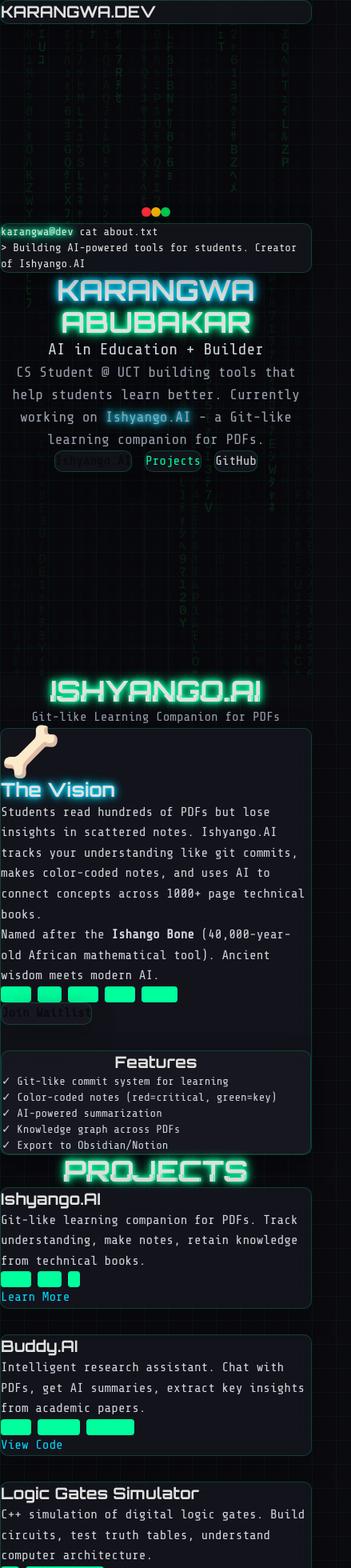
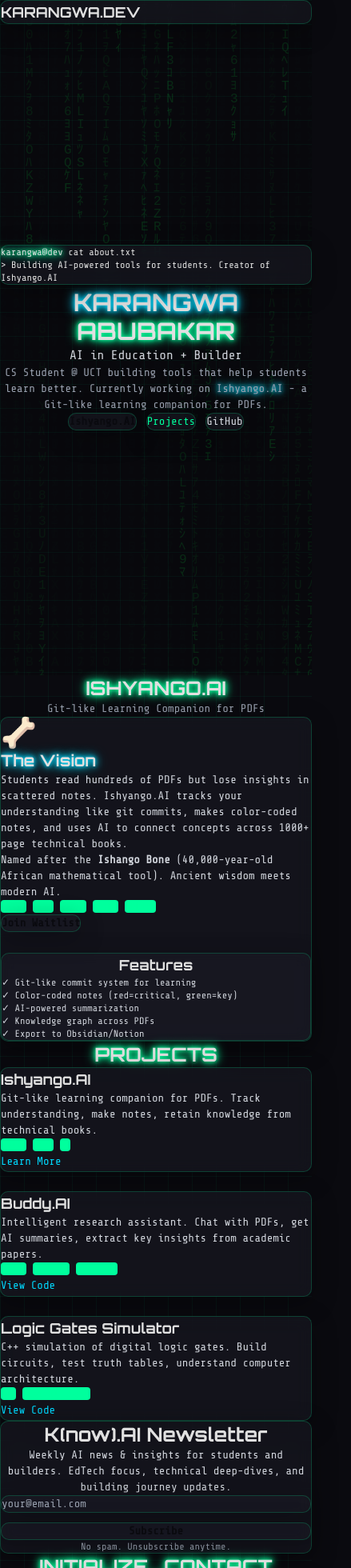
Before and after one commit to Papi84/karangwa-website, a Next.js app: page / in a window 390 px wide. Shown: the top 1960 px of the page at 80% size, 439 px wide, since content can reach past the window. Built offline with nearby package versions, Linux system fonts and the light colour scheme.

Commit message:
Fix responsive design

```diff
--- a/app/page.tsx
+++ b/app/page.tsx
@@ -10,17 +10,17 @@
 
       {/* Navigation */}
       <nav className="fixed top-0 w-full z-50 glass-card mx-4 mt-4 md:mx-8">
-        <div className="container mx-auto px-4 py-3 flex justify-between items-center">
+        <div className="container mx-auto px-4 py-3 flex justify-between items-center flex-wrap gap-2">
           <div className="flex items-center">
             <div className="mr-3">
               <i className="fas fa-code text-2xl neon-text"></i>
             </div>
-            <h1 className="text-xl font-bold">
+            <h1 className="text-lg md:text-xl font-bold">
               <span className="glitch" data-text="KARANGWA.DEV">KARANGWA.DEV</span>
             </h1>
           </div>
 
-          <div className="hidden md:flex space-x-8">
+          <div className="hidden md:flex space-x-4 lg:space-x-8 text-sm md:text-base">
             <Link href="#home" className="hover:text-[var(--neon-green)] transition duration-300">HOME</Link>
             <Link href="#ishyango" className="hover:text-[var(--neon-green)] transition duration-300">ISHYANGO.AI</Link>
             <Link href="#projects" className="hover:text-[var(--neon-green)] transition duration-300">PROJECTS</Link>
@@ -28,53 +28,53 @@
             <Link href="#about" className="hover:text-[var(--neon-green)] transition duration-300">ABOUT</Link>
             <Link href="#contact" className="hover:text-[var(--neon-green)] transition duration-300">CONTACT</Link>
           </div>
+
+          {/* Mobile Menu Button */}
+          <button className="md:hidden text-[var(--neon-green)] text-2xl">
+            <i className="fas fa-bars"></i>
+          </button>
         </div>
       </nav>
 
       {/* Hero Section */}
-      <section id="home" className="min-h-screen flex items-center justify-center pt-20">
-        <div className="container mx-auto px-4">
-          <div className="max-w-4xl mx-auto text-center">
-            <div className="mb-6">
-              <div className="inline-flex items-center mb-4">
-                <div className="w-3 h-3 bg-red-500 rounded-full mr-2"></div>
-                <div className="w-3 h-3 bg-yellow-500 rounded-full mr-2"></div>
-                <div className="w-3 h-3 bg-green-500 rounded-full"></div>
-              </div>
-              <div className="glass-card p-6 inline-block text-left">
-                <p className="text-sm md:text-base">
+      <section id="home" className="min-h-screen flex items-center justify-center pt-20 px-4">
+        <div className="container mx-auto max-w-5xl">
+          <div className="text-center">
+            <div className="mb-6 inline-block">
+              <div className="glass-card p-4 md:p-6 text-left">
+                <p className="text-xs md:text-base">
                   <span className="neon-text">karangwa@dev</span> cat about.txt
                 </p>
-                <p className="text-sm md:text-base mt-2">
+                <p className="text-xs md:text-base mt-2">
                   &gt; <span className="typewriter">Building AI-powered tools for students. Creator of Ishyango.AI</span><span className="terminal-cursor"></span>
                 </p>
               </div>
             </div>
 
-            <h2 className="text-4xl md:text-6xl font-bold mb-6">
+            <h2 className="text-3xl md:text-5xl lg:text-6xl font-bold mb-4 md:mb-6">
               <span className="neon-blue">KARANGWA</span>
               <br />
               <span className="neon-text">ABUBAKAR</span>
             </h2>
 
-            <p className="text-xl md:text-2xl mb-8 text-gray-300">
+            <p className="text-base md:text-xl lg:text-2xl mb-6 md:mb-8 text-gray-300">
               <i className="fas fa-brain mr-2 neon-text"></i>
               AI in Education + Builder
             </p>
 
-            <p className="text-lg mb-12 text-gray-400 max-w-2xl mx-auto">
+            <p className="text-sm md:text-lg mb-8 md:mb-12 text-gray-400 max-w-2xl mx-auto px-4">
               CS Student @ UCT building tools that help students learn better.
               Currently working on <span className="neon-blue">Ishyango.AI</span> - a Git-like learning companion for PDFs.
             </p>
 
-            <div className="flex flex-wrap justify-center gap-4">
-              <Link href="#ishyango" className="glass-card px-8 py-4 rounded bg-[var(--neon-green)] text-[var(--dark-bg)] font-bold hover:shadow-lg hover:shadow-[var(--glow-green)] transition duration-300">
+            <div className="flex flex-wrap justify-center gap-3 md:gap-4">
+              <Link href="#ishyango" className="glass-card px-6 md:px-8 py-3 md:py-4 rounded bg-[var(--neon-green)] text-[var(--dark-bg)] font-bold hover:shadow-lg hover:shadow-[var(--glow-green)] transition duration-300 text-sm md:text-base">
                 <i className="fas fa-rocket mr-2"></i>Ishyango.AI
               </Link>
-              <Link href="#projects" className="glass-card px-8 py-4 rounded border border-[var(--neon-green)] text-[var(--neon-green)] hover:bg-[var(--neon-green)] hover:text-[var(--dark-bg)] transition duration-300">
+              <Link href="#projects" className="glass-card px-6 md:px-8 py-3 md:py-4 rounded border border-[var(--neon-green)] text-[var(--neon-green)] hover:bg-[var(--neon-green)] hover:text-[var(--dark-bg)] transition duration-300 text-sm md:text-base">
                 <i className="fas fa-code mr-2"></i>Projects
               </Link>
-              <Link href="https://github.com/Papi84" target="_blank" className="glass-card px-8 py-4 rounded border border-gray-500 text-gray-300 hover:border-[var(--neon-blue)] hover:text-[var(--neon-blue)] transition duration-300">
+              <Link href="https://github.com/Papi84" target="_blank" className="glass-card px-6 md:px-8 py-3 md:py-4 rounded border border-gray-500 text-gray-300 hover:border-[var(--neon-blue)] hover:text-[var(--neon-blue)] transition duration-300 text-sm md:text-base">
                 <i className="fab fa-github mr-2"></i>GitHub
               </Link>
             </div>
@@ -83,43 +83,42 @@
       </section>
 
       {/* Ishyango.AI Featured Section */}
-      <section id="ishyango" className="py-20">
-        <div className="container mx-auto px-4">
-          <div className="max-w-4xl mx-auto">
-            <h2 className="text-4xl font-bold text-center mb-4">
+      <section id="ishyango" className="py-16 md:py-20 px-4">
+        <div className="container mx-auto max-w-5xl">
+          <h2 className="text-2xl md:text-4xl font-bold text-center mb-4">
             <span className="glitch neon-text" data-text="ISHYANGO.AI">ISHYANGO.AI</span>
           </h2>
-            <p className="text-center text-gray-400 mb-12">Git-like Learning Companion for PDFs</p>
+          <p className="text-center text-gray-400 mb-8 md:mb-12 text-sm md:text-base">Git-like Learning Companion for PDFs</p>
 
-            <div className="glass-card p-8">
-              <div className="grid md:grid-cols-2 gap-8 items-center">
+          <div className="glass-card p-4 md:p-8">
+            <div className="grid md:grid-cols-2 gap-6 md:gap-8 items-center">
               <div>
-                  <div className="text-6xl mb-4">🦴</div>
-                  <h3 className="text-2xl font-bold mb-4 neon-blue">The Vision</h3>
-                  <p className="text-gray-300 mb-4">
+                <div className="text-4xl md:text-6xl mb-4">🦴</div>
+                <h3 className="text-xl md:text-2xl font-bold mb-4 neon-blue">The Vision</h3>
+                <p className="text-gray-300 mb-4 text-sm md:text-base">
                   Students read hundreds of PDFs but lose insights in scattered notes.
                   Ishyango.AI tracks your understanding like git commits, makes color-coded notes,
                   and uses AI to connect concepts across 1000+ page technical books.
                 </p>
-                  <p className="text-gray-300 mb-6">
+                <p className="text-gray-300 mb-6 text-sm md:text-base">
                   Named after the <strong>Ishango Bone</strong> (40,000-year-old African mathematical tool).
                   Ancient wisdom meets modern AI.
                 </p>
                 <div className="flex flex-wrap gap-2 mb-6">
-                    <span className="px-3 py-1 bg-[var(--neon-green)] bg-opacity-20 text-[var(--neon-green)] rounded text-sm">Tauri</span>
-                    <span className="px-3 py-1 bg-[var(--neon-green)] bg-opacity-20 text-[var(--neon-green)] rounded text-sm">Rust</span>
-                    <span className="px-3 py-1 bg-[var(--neon-green)] bg-opacity-20 text-[var(--neon-green)] rounded text-sm">React</span>
-                    <span className="px-3 py-1 bg-[var(--neon-green)] bg-opacity-20 text-[var(--neon-green)] rounded text-sm">AI/ML</span>
-                    <span className="px-3 py-1 bg-[var(--neon-green)] bg-opacity-20 text-[var(--neon-green)] rounded text-sm">SQLite</span>
+                  <span className="px-2 md:px-3 py-1 bg-[var(--neon-green)] bg-opacity-20 text-[var(--neon-green)] rounded text-xs md:text-sm">Tauri</span>
+                  <span className="px-2 md:px-3 py-1 bg-[var(--neon-green)] bg-opacity-20 text-[var(--neon-green)] rounded text-xs md:text-sm">Rust</span>
+                  <span className="px-2 md:px-3 py-1 bg-[var(--neon-green)] bg-opacity-20 text-[var(--neon-green)] rounded text-xs md:text-sm">React</span>
+                  <span className="px-2 md:px-3 py-1 bg-[var(--neon-green)] bg-opacity-20 text-[var(--neon-green)] rounded text-xs md:text-sm">AI/ML</span>
+                  <span className="px-2 md:px-3 py-1 bg-[var(--neon-green)] bg-opacity-20 text-[var(--neon-green)] rounded text-xs md:text-sm">SQLite</span>
                 </div>
-                  <Link href="#contact" className="glass-card px-6 py-3 rounded bg-[var(--neon-blue)] text-[var(--dark-bg)] font-bold inline-block hover:shadow-lg hover:shadow-[var(--glow-blue)] transition duration-300">
+                <Link href="#contact" className="glass-card px-6 py-3 rounded bg-[var(--neon-blue)] text-[var(--dark-bg)] font-bold inline-block hover:shadow-lg hover:shadow-[var(--glow-blue)] transition duration-300 text-sm md:text-base">
                   <i className="fas fa-envelope mr-2"></i>Join Waitlist
                 </Link>
               </div>
-                <div className="glass-card p-6 text-center">
-                  <i className="fas fa-book-open text-6xl neon-blue mb-4"></i>
-                  <h4 className="text-xl font-bold mb-2">Features</h4>
-                  <ul className="text-gray-300 text-sm space-y-2 text-left">
+              <div className="glass-card p-4 md:p-6 text-center">
+                <i className="fas fa-book-open text-4xl md:text-6xl neon-blue mb-4"></i>
+                <h4 className="text-lg md:text-xl font-bold mb-2">Features</h4>
+                <ul className="text-gray-300 text-xs md:text-sm space-y-2 text-left">
                   <li>✓ Git-like commit system for learning</li>
                   <li>✓ Color-coded notes (red=critical, green=key)</li>
                   <li>✓ AI-powered summarization</li>
@@ -130,69 +129,68 @@
             </div>
           </div>
         </div>
-        </div>
       </section>
 
       {/* Projects Section */}
-      <section id="projects" className="py-20">
-        <div className="container mx-auto px-4">
-          <h2 className="text-4xl font-bold text-center mb-16">
+      <section id="projects" className="py-16 md:py-20 px-4">
+        <div className="container mx-auto max-w-5xl">
+          <h2 className="text-2xl md:text-4xl font-bold text-center mb-12 md:mb-16">
             <span className="glitch neon-text" data-text="PROJECTS">PROJECTS</span>
           </h2>
 
-          <div className="grid md:grid-cols-2 lg:grid-cols-3 gap-8">
+          <div className="grid md:grid-cols-2 lg:grid-cols-3 gap-6 md:gap-8">
             {/* Ishyango.AI Card */}
-            <div className="glass-card p-6">
+            <div className="glass-card p-4 md:p-6">
               <div className="flex items-center mb-4">
-                <i className="fas fa-brain text-4xl neon-blue mr-4"></i>
-                <h3 className="text-xl font-bold">Ishyango.AI</h3>
+                <i className="fas fa-brain text-3xl md:text-4xl neon-blue mr-3 md:mr-4"></i>
+                <h3 className="text-lg md:text-xl font-bold">Ishyango.AI</h3>
               </div>
-              <p className="text-gray-300 mb-4">
+              <p className="text-gray-300 mb-4 text-sm md:text-base">
                 Git-like learning companion for PDFs. Track understanding, make notes, retain knowledge from technical books.
               </p>
               <div className="flex flex-wrap gap-2 mb-4">
-                <span className="px-3 py-1 bg-[var(--neon-green)] bg-opacity-20 text-[var(--neon-green)] rounded text-sm">Tauri</span>
-                <span className="px-3 py-1 bg-[var(--neon-green)] bg-opacity-20 text-[var(--neon-green)] rounded text-sm">Rust</span>
-                <span className="px-3 py-1 bg-[var(--neon-green)] bg-opacity-20 text-[var(--neon-green)] rounded text-sm">AI</span>
+                <span className="px-2 md:px-3 py-1 bg-[var(--neon-green)] bg-opacity-20 text-[var(--neon-green)] rounded text-xs md:text-sm">Tauri</span>
+                <span className="px-2 md:px-3 py-1 bg-[var(--neon-green)] bg-opacity-20 text-[var(--neon-green)] rounded text-xs md:text-sm">Rust</span>
+                <span className="px-2 md:px-3 py-1 bg-[var(--neon-green)] bg-opacity-20 text-[var(--neon-green)] rounded text-xs md:text-sm">AI</span>
               </div>
-              <Link href="#ishyango" className="text-[var(--neon-blue)] hover:underline">
+              <Link href="#ishyango" className="text-[var(--neon-blue)] hover:underline text-sm md:text-base">
                 <i className="fas fa-arrow-right mr-2"></i>Learn More
               </Link>
             </div>
 
             {/* Buddy.AI Card */}
-            <div className="glass-card p-6">
+            <div className="glass-card p-4 md:p-6">
               <div className="flex items-center mb-4">
-                <i className="fas fa-robot text-4xl neon-blue mr-4"></i>
-                <h3 className="text-xl font-bold">Buddy.AI</h3>
+                <i className="fas fa-robot text-3xl md:text-4xl neon-blue mr-3 md:mr-4"></i>
+                <h3 className="text-lg md:text-xl font-bold">Buddy.AI</h3>
               </div>
-              <p className="text-gray-300 mb-4">
+              <p className="text-gray-300 mb-4 text-sm md:text-base">
                 Intelligent research assistant. Chat with PDFs, get AI summaries, extract key insights from academic papers.
               </p>
               <div className="flex flex-wrap gap-2 mb-4">
-                <span className="px-3 py-1 bg-[var(--neon-green)] bg-opacity-20 text-[var(--neon-green)] rounded text-sm">React</span>
-                <span className="px-3 py-1 bg-[var(--neon-green)] bg-opacity-20 text-[var(--neon-green)] rounded text-sm">Node.js</span>
-                <span className="px-3 py-1 bg-[var(--neon-green)] bg-opacity-20 text-[var(--neon-green)] rounded text-sm">Qwen API</span>
+                <span className="px-2 md:px-3 py-1 bg-[var(--neon-green)] bg-opacity-20 text-[var(--neon-green)] rounded text-xs md:text-sm">React</span>
+                <span className="px-2 md:px-3 py-1 bg-[var(--neon-green)] bg-opacity-20 text-[var(--neon-green)] rounded text-xs md:text-sm">Node.js</span>
+                <span className="px-2 md:px-3 py-1 bg-[var(--neon-green)] bg-opacity-20 text-[var(--neon-green)] rounded text-xs md:text-sm">Qwen API</span>
               </div>
-              <Link href="https://github.com/Papi84" target="_blank" className="text-[var(--neon-blue)] hover:underline">
+              <Link href="https://github.com/Papi84" target="_blank" className="text-[var(--neon-blue)] hover:underline text-sm md:text-base">
                 <i className="fab fa-github mr-2"></i>View Code
               </Link>
             </div>
 
             {/* Logic Gates Card */}
-            <div className="glass-card p-6">
+            <div className="glass-card p-4 md:p-6">
               <div className="flex items-center mb-4">
-                <i className="fas fa-microchip text-4xl neon-blue mr-4"></i>
-                <h3 className="text-xl font-bold">Logic Gates Simulator</h3>
+                <i className="fas fa-microchip text-3xl md:text-4xl neon-blue mr-3 md:mr-4"></i>
+                <h3 className="text-lg md:text-xl font-bold">Logic Gates Simulator</h3>
               </div>
-              <p className="text-gray-300 mb-4">
+              <p className="text-gray-300 mb-4 text-sm md:text-base">
                 C++ simulation of digital logic gates. Build circuits, test truth tables, understand computer architecture.
               </p>
               <div className="flex flex-wrap gap-2 mb-4">
-                <span className="px-3 py-1 bg-[var(--neon-green)] bg-opacity-20 text-[var(--neon-green)] rounded text-sm">C++</span>
-                <span className="px-3 py-1 bg-[var(--neon-green)] bg-opacity-20 text-[var(--neon-green)] rounded text-sm">Digital Logic</span>
+                <span className="px-2 md:px-3 py-1 bg-[var(--neon-green)] bg-opacity-20 text-[var(--neon-green)] rounded text-xs md:text-sm">C++</span>
+                <span className="px-2 md:px-3 py-1 bg-[var(--neon-green)] bg-opacity-20 text-[var(--neon-green)] rounded text-xs md:text-sm">Digital Logic</span>
               </div>
-              <Link href="https://github.com/Papi84" target="_blank" className="text-[var(--neon-blue)] hover:underline">
+              <Link href="https://github.com/Papi84" target="_blank" className="text-[var(--neon-blue)] hover:underline text-sm md:text-base">
                 <i className="fab fa-github mr-2"></i>View Code
               </Link>
             </div>
@@ -201,26 +199,26 @@
       </section>
 
       {/* Newsletter Section */}
-      <section id="newsletter" className="py-20">
-        <div className="container mx-auto px-4">
-          <div className="max-w-2xl mx-auto glass-card p-8 text-center">
-            <i className="fas fa-newspaper text-6xl neon-blue mb-4"></i>
-            <h2 className="text-3xl font-bold mb-4">K(now).AI Newsletter</h2>
-            <p className="text-gray-300 mb-6">
+      <section id="newsletter" className="py-16 md:py-20 px-4">
+        <div className="container mx-auto max-w-3xl">
+          <div className="glass-card p-6 md:p-8 text-center">
+            <i className="fas fa-newspaper text-4xl md:text-6xl neon-blue mb-4"></i>
+            <h2 className="text-2xl md:text-3xl font-bold mb-4">K(now).AI Newsletter</h2>
+            <p className="text-gray-300 mb-6 text-sm md:text-base">
               Weekly AI news & insights for students and builders.
               EdTech focus, technical deep-dives, and building journey updates.
             </p>
-            <form className="flex flex-col md:flex-row gap-4">
+            <form className="flex flex-col md:flex-row gap-3 md:gap-4">
               <input
                 type="email"
                 placeholder="your@email.com"
-                className="flex-1 px-4 py-3 rounded glass-card bg-transparent border border-[var(--neon-green)] text-white placeholder-gray-400 focus:outline-none focus:border-[var(--neon-blue)]"
+                className="flex-1 px-4 py-3 rounded glass-card bg-transparent border border-[var(--neon-green)] text-white placeholder-gray-400 focus:outline-none focus:border-[var(--neon-blue)] text-sm md:text-base"
               />
-              <button type="submit" className="glass-card px-6 py-3 rounded bg-[var(--neon-green)] text-[var(--dark-bg)] font-bold hover:shadow-lg hover:shadow-[var(--glow-green)] transition duration-300">
+              <button type="submit" className="glass-card px-6 py-3 rounded bg-[var(--neon-green)] text-[var(--dark-bg)] font-bold hover:shadow-lg hover:shadow-[var(--glow-green)] transition duration-300 text-sm md:text-base">
                 <i className="fas fa-paper-plane mr-2"></i>Subscribe
               </button>
             </form>
-            <p className="text-sm text-gray-400 mt-4">
+            <p className="text-xs md:text-sm text-gray-400 mt-4">
               <i className="fas fa-lock mr-2"></i>No spam. Unsubscribe anytime.
             </p>
           </div>
@@ -228,50 +226,50 @@
       </section>
 
       {/* Contact Section */}
-      <section id="contact" className="py-20 mb-20">
-        <div className="container mx-auto px-4">
-          <h2 className="text-4xl font-bold text-center mb-16">
+      <section id="contact" className="py-16 md:py-20 px-4 mb-16 md:mb-20">
+        <div className="container mx-auto max-w-3xl">
+          <h2 className="text-2xl md:text-4xl font-bold text-center mb-12 md:mb-16">
             <span className="glitch neon-text" data-text="INITIALIZE_CONTACT">INITIALIZE_CONTACT</span>
           </h2>
 
-          <div className="max-w-2xl mx-auto glass-card p-8">
+          <div className="glass-card p-6 md:p-8">
             <div className="text-center mb-8">
-              <i className="fas fa-satellite-dish text-6xl neon-blue mb-4"></i>
-              <p className="text-gray-300 mb-6">
+              <i className="fas fa-satellite-dish text-4xl md:text-6xl neon-blue mb-4"></i>
+              <p className="text-gray-300 mb-6 text-sm md:text-base">
                 Ready to build something amazing together? Let's connect!
               </p>
             </div>
 
-            <div className="space-y-4">
-              <a href="mailto:stevegoharder@gmail.com" className="glass-card p-4 flex items-center hover:bg-[var(--neon-green)] hover:bg-opacity-10 transition duration-300">
-                <i className="fas fa-envelope text-2xl neon-green mr-4"></i>
+            <div className="space-y-3 md:space-y-4">
+              <a href="mailto:stevegoharder@gmail.com" className="glass-card p-3 md:p-4 flex items-center hover:bg-[var(--neon-green)] hover:bg-opacity-10 transition duration-300">
+                <i className="fas fa-envelope text-xl md:text-2xl neon-green mr-3 md:mr-4"></i>
                 <div>
-                  <p className="font-bold">Email</p>
-                  <p className="text-gray-400 text-sm">stevegoharder@gmail.com</p>
+                  <p className="font-bold text-sm md:text-base">Email</p>
+                  <p className="text-gray-400 text-xs md:text-sm">stevegoharder@gmail.com</p>
                 </div>
               </a>
 
-              <a href="https://github.com/Papi84" target="_blank" className="glass-card p-4 flex items-center hover:bg-[var(--neon-blue)] hover:bg-opacity-10 transition duration-300">
-                <i className="fab fa-github text-2xl neon-blue mr-4"></i>
+              <a href="https://github.com/Papi84" target="_blank" className="glass-card p-3 md:p-4 flex items-center hover:bg-[var(--neon-blue)] hover:bg-opacity-10 transition duration-300">
+                <i className="fab fa-github text-xl md:text-2xl neon-blue mr-3 md:mr-4"></i>
                 <div>
-                  <p className="font-bold">GitHub</p>
-                  <p className="text-gray-400 text-sm">@Papi84</p>
+                  <p className="font-bold text-sm md:text-base">GitHub</p>
+                  <p className="text-gray-400 text-xs md:text-sm">@Papi84</p>
                 </div>
               </a>
 
-              <a href="https://linkedin.com/in/karangwa-papi-9ab80426b/" target="_blank" className="glass-card p-4 flex items-center hover:bg-[var(--neon-green)] hover:bg-opacity-10 transition duration-300">
-                <i className="fab fa-linkedin text-2xl neon-green mr-4"></i>
+              <a href="https://linkedin.com/in/karangwa-papi-9ab80426b/" target="_blank" className="glass-card p-3 md:p-4 flex items-center hover:bg-[var(--neon-green)] hover:bg-opacity-10 transition duration-300">
+                <i className="fab fa-linkedin text-xl md:text-2xl neon-green mr-3 md:mr-4"></i>
                 <div>
-                  <p className="font-bold">LinkedIn</p>
-                  <p className="text-gray-400 text-sm">Karangwa Papi</p>
+                  <p className="font-bold text-sm md:text-base">LinkedIn</p>
+                  <p className="text-gray-400 text-xs md:text-sm">Karangwa Papi</p>
                 </div>
               </a>
 
-              <a href="https://twitter.com/coolerme" target="_blank" className="glass-card p-4 flex items-center hover:bg-[var(--neon-blue)] hover:bg-opacity-10 transition duration-300">
-                <i className="fab fa-twitter text-2xl neon-blue mr-4"></i>
+              <a href="https://twitter.com/coolerme" target="_blank" className="glass-card p-3 md:p-4 flex items-center hover:bg-[var(--neon-blue)] hover:bg-opacity-10 transition duration-300">
+                <i className="fab fa-twitter text-xl md:text-2xl neon-blue mr-3 md:mr-4"></i>
                 <div>
-                  <p className="font-bold">Twitter/X</p>
-                  <p className="text-gray-400 text-sm">@coolerme</p>
+                  <p className="font-bold text-sm md:text-base">Twitter/X</p>
+                  <p className="text-gray-400 text-xs md:text-sm">@coolerme</p>
                 </div>
               </a>
             </div>
@@ -280,8 +278,8 @@
       </section>
 
       {/* Footer */}
-      <footer className="glass-card mx-4 mb-8 md:mx-8">
-        <div className="container mx-auto px-4 py-6 text-center text-gray-400 text-sm">
+      <footer className="glass-card mx-4 mb-6 md:mb-8">
+        <div className="container mx-auto px-4 py-6 text-center text-gray-400 text-xs md:text-sm">
           <p>
             <i className="fas fa-code mr-2"></i>
             Built with <span className="neon-green">♥</span> by Karangwa Abubakar
```
Lines whose indentation alone changed are shown as unchanged.
